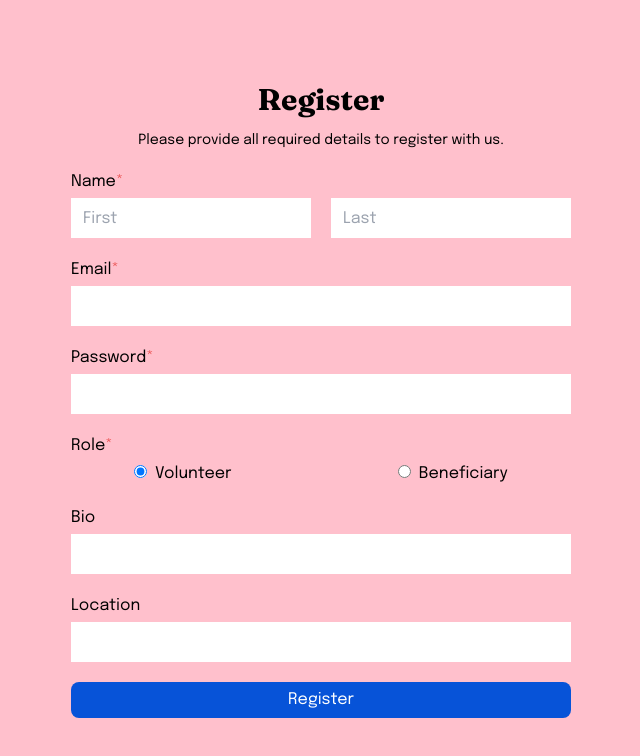
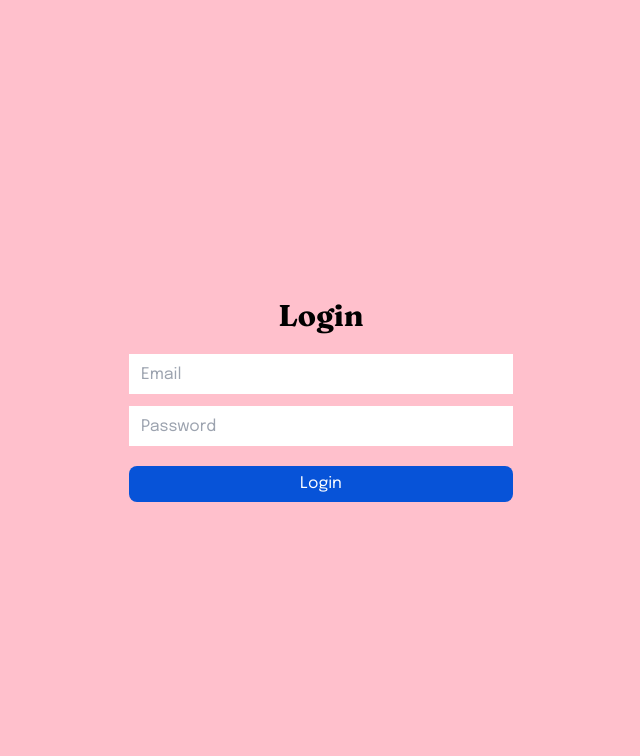
Before and after one commit to ashferoz/Kindly_Frontend, a React (Vite) app: page / in a window 1280 px wide. Shown: the top 756 px of the page, without its empty margins (319-959 px from the left). Built offline with nearby package versions, Linux system fonts and the light colour scheme.

Commit message:
Login page done.

```diff
--- a/src/App.jsx
+++ b/src/App.jsx
@@ -2,6 +2,7 @@ import { QueryClient, QueryClientProvider } from "@tanstack/react-query";
 import Main from "./components/Main";
 import SignIn from "./components/SignIn";
 import Register from "./components/Register";
+import Login from "./components/Login";
 
 const queryClient = new QueryClient();
 function App() {
@@ -11,7 +12,8 @@ function App() {
         <div className="font-fraunces">
           {/* <Main /> */}
           {/* <SignIn /> */}
-          <Register />
+          {/* <Register /> */}
+          <Login />
         </div>
       </QueryClientProvider>
     </>
--- /dev/null
+++ b/src/components/Login.jsx
@@ -0,0 +1,18 @@
+import React from 'react';
+
+const Login = () => {
+    return (
+        <div className="flex items-center justify-center text-center min-h-screen bg-[#ffc0cc] font-epilogue">
+            <div className="flex flex-col w-96">
+            <h1 className="text-3xl font-bold font-fraunces mb-5">Login</h1>
+            <input type="text" placeholder="Email" className=" h-10 pl-3 mb-3" />
+            <input type="text" placeholder="Password" className=" h-10 pl-3 mb-5" />
+            <button className="bg-[#0753d8] text-white w-auto text-s h-9 rounded-lg hover:bg-[#eb5353] active:bg-[#a54040] transition-colors duration-150 ease-in-out">
+          Login
+        </button>
+            </div>
+        </div>
+    );
+};
+
+export default Login;
```
